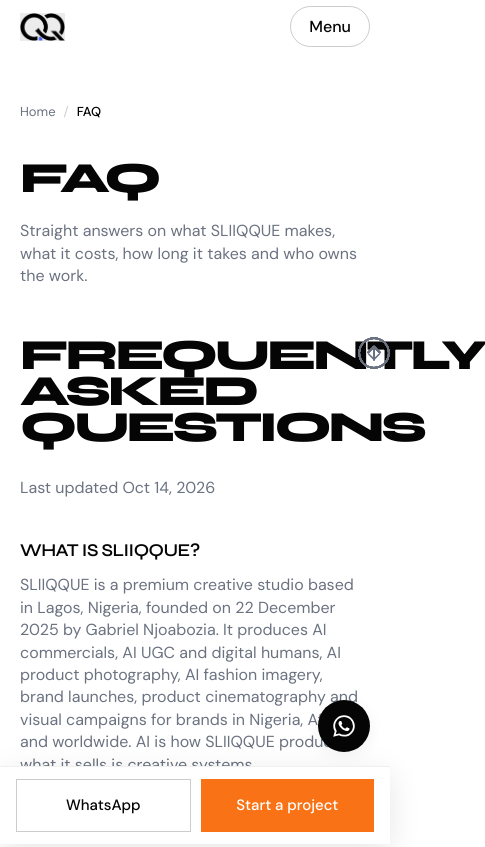
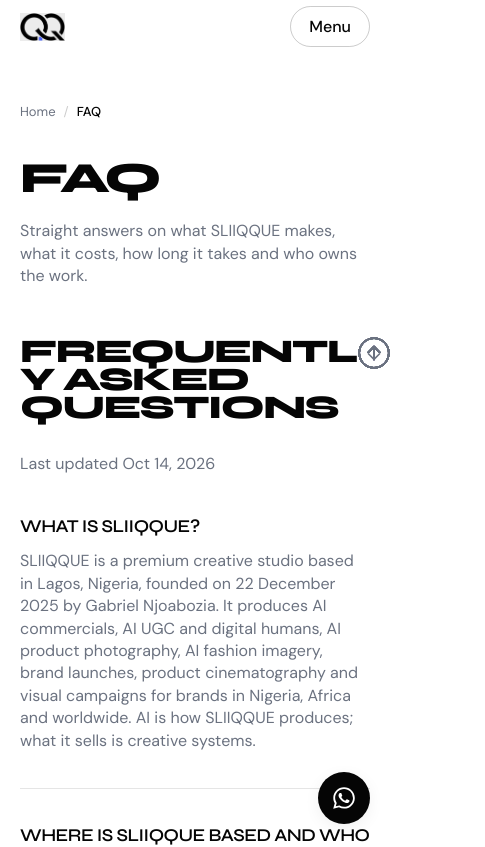
Before and after one commit to SLIIQQUE/sliiqque-creative-studio, a Next.js app: page /faq in a window 390 px wide. Shown: the top 847 px of the page, 485 px wide, since content can reach past the window. Built offline with nearby package versions, Linux system fonts and the light colour scheme.

Commit message:
fix: update styles for better layout and responsiveness; remove mobile CTA bar from FloatingActions component

```diff
--- a/src/app/site.css
+++ b/src/app/site.css
@@ -88,7 +88,7 @@
   :root {
     --fs-hero: 63px;    --lh-hero: 50px;    --ls-hero: -2.5px;
     --fs-display: 43px; --lh-display: 35px; --ls-display: -3px;
-    --fs-title: 43px;   --lh-title: 36px;   --ls-title: -3px;
+    --fs-title: 33px;   --lh-title: 28px;   --ls-title: -1.4px;
     --fs-h3: 30px;      --lh-h3: 33px;       --ls-h3: -.6px;
     --fs-h4: 24px;      --lh-h4: 28.8px;
     --fs-h5: 18px;      --lh-h5: 21.6px;
@@ -228,7 +228,7 @@
 
 /* ---------- 8. About block (home) ---------- */
 .about__row1 { display: grid; grid-template-columns: 462px 858px; max-width: var(--container); margin: 0 auto; }
-.about__label { font-size: 18px; line-height: 23.4px; font-weight: 600; }
+.about__label { font-family: var(--font-display); font-size: 18px; line-height: 23.4px; font-weight: 600; }
 .about__copy h3 { max-width: 858px; }
 .about__copy p { margin-top: 40px; max-width: 564px; color: var(--text); }
 .about__copy .btn { margin-top: 40px; }
@@ -287,7 +287,7 @@
 
 /* ---------- 12. Awards rows ---------- */
 .awards { max-width: var(--container); margin: 0 auto; border-top: 1px solid var(--line); }
-.award { position: relative; display: grid; grid-template-columns: repeat(3, 369.1px) 1fr; column-gap: 57px; padding: 60px 0 39px; border-bottom: 1px solid var(--line); overflow: hidden; transition: color .3s; isolation: isolate; }
+.award { position: relative; display: grid; grid-template-columns: repeat(3, 342px) 1fr; column-gap: 57px; padding: 48px 40px; border-bottom: 1px solid var(--line); overflow: hidden; transition: color .3s; isolation: isolate; }
 .award::before { content: ""; position: absolute; inset: 0; background: var(--ink); transform: scaleY(0); transform-origin: top; transition: transform .35s cubic-bezier(.2, .7, .2, 1); z-index: -1; }
 .award:hover { color: #fff; }
 .award:hover::before { transform: scaleY(1); }
@@ -574,7 +574,7 @@
   .stats--4 .stat { width: auto; }
   .process { grid-template-columns: 1fr 1fr; }
   .process__card { height: 260px; padding: 24px; }
-  .awards .award { grid-template-columns: 213px 1fr auto; grid-template-areas: 't s y' 't d y'; column-gap: 24px; row-gap: 0; padding: 60px 0 80px; }
+  .awards .award { grid-template-columns: 213px 1fr auto; grid-template-areas: 't s y' 't d y'; column-gap: 24px; row-gap: 0; padding: 60px 30px; }
   .award h5 { grid-area: t; }
   .award .award__sub { grid-area: s; max-width: none; grid-column: auto; }
   .award .award__desc { grid-area: d; max-width: none; grid-column: auto; }
@@ -622,6 +622,9 @@
   .nav { padding: 16px 20px; }
   .nav-links { gap: 16px; }
   .sec-head .t-title { max-width: none; }
+  /* Long single-word lines ("ECOSYSTEM", "RETAINERS", "PROJECTS") at the phone --fs-title
+     size were overflowing the viewport and forcing the whole page to scroll horizontally. */
+  .t-title { overflow-wrap: anywhere; }
   .btn { padding: 9.5px 30px; font-size: 16px; line-height: 27px; }
   .hero { padding: 50px var(--gutter) 54px; }
   .hero__row { flex-direction: column; align-items: flex-start; gap: 12px; }
@@ -656,7 +659,7 @@
   .acc__thumb img, .acc__item.is-open .acc__thumb img { width: 100%; height: auto; aspect-ratio: 350 / 181; }
   .acc__tags, .acc__item.is-open .acc__tags { display: none; }
   .acc__body p { max-width: none; margin-top: 32px; }
-  .awards .award { grid-template-columns: 1fr; grid-template-areas: 't' 's' 'd' 'y'; padding: 24px 0; row-gap: 23px; }
+  .awards .award { grid-template-columns: 1fr; grid-template-areas: 't' 's' 'd' 'y'; padding: 24px 20px; row-gap: 23px; }
   .awards .award:first-child { padding-top: 0; }
   .award .award__year { text-align: left; }
   .plans { grid-template-columns: 1fr; }
@@ -818,7 +821,7 @@
 .form-status--error a { text-decoration: underline; text-underline-offset: 3px; }
 .footer__news .form-status { margin-top: 12px; }
 
-/* ---------- Floating actions: WhatsApp fab + mobile sticky CTA bar ---------- */
+/* ---------- Floating actions: WhatsApp fab ---------- */
 .fab--whatsapp {
   position: fixed; right: 20px; bottom: 20px; z-index: 45;
   display: flex; align-items: center; justify-content: center;
@@ -828,14 +831,3 @@
 }
 .fab--whatsapp:hover { background: var(--accent); }
 .fab--whatsapp svg { width: 26px; height: 26px; }
-.mobile-cta-bar { display: none; }
-@media (max-width: 767.98px) {
-  body { padding-bottom: 76px; }
-  .fab--whatsapp { bottom: 92px; }
-  .mobile-cta-bar {
-    display: flex; gap: 10px; position: fixed; left: 0; right: 0; bottom: 0; z-index: 44;
-    padding: 12px 16px calc(12px + env(safe-area-inset-bottom));
-    background: var(--surface); border-top: 1px solid var(--line-subtle); box-shadow: var(--shadow-lg);
-  }
-  .mobile-cta-bar .btn { padding: 12px 16px; font-size: 15px; }
-}
--- a/src/components/FloatingActions.tsx
+++ b/src/components/FloatingActions.tsx
@@ -5,8 +5,7 @@
 import { SITE } from "@/lib/data";
 import { IconWhatsApp } from "./icons";
 
-/** Persistent WhatsApp entry point (every page) plus a mobile sticky CTA bar, since the nav's
- *  "Start a project" button is hidden below the mobile breakpoint until the menu is opened. */
+/** Persistent WhatsApp entry point, on every page except Contact (which already covers it). */
 export default function FloatingActions() {
   const pathname = usePathname();
   if (pathname === "/contact") return null;
@@ -15,14 +14,8 @@
   const wa = `https://wa.me/${digits}?text=${encodeURIComponent("Hi SLIIQQUE, I'd like to start a project.")}`;
 
   return (
-    <div className="floating-actions">
-      <a className="fab fab--whatsapp" href={wa} target="_blank" rel="noopener noreferrer" aria-label="Chat with SLIIQQUE on WhatsApp" onClick={() => track("whatsapp_click", { placement: "fab" })}>
-        <IconWhatsApp />
-      </a>
-      <div className="mobile-cta-bar">
-        <a className="btn btn--outline btn--block" href={wa} target="_blank" rel="noopener noreferrer" onClick={() => track("whatsapp_click", { placement: "mobile_cta_bar" })}>WhatsApp</a>
-        <a className="btn btn--block" href="/contact" onClick={() => track("start_project_click", { placement: "mobile_cta_bar" })}>Start a project</a>
-      </div>
-    </div>
+    <a className="fab fab--whatsapp" href={wa} target="_blank" rel="noopener noreferrer" aria-label="Chat with SLIIQQUE on WhatsApp" onClick={() => track("whatsapp_click", { placement: "fab" })}>
+      <IconWhatsApp />
+    </a>
   );
 }
```
